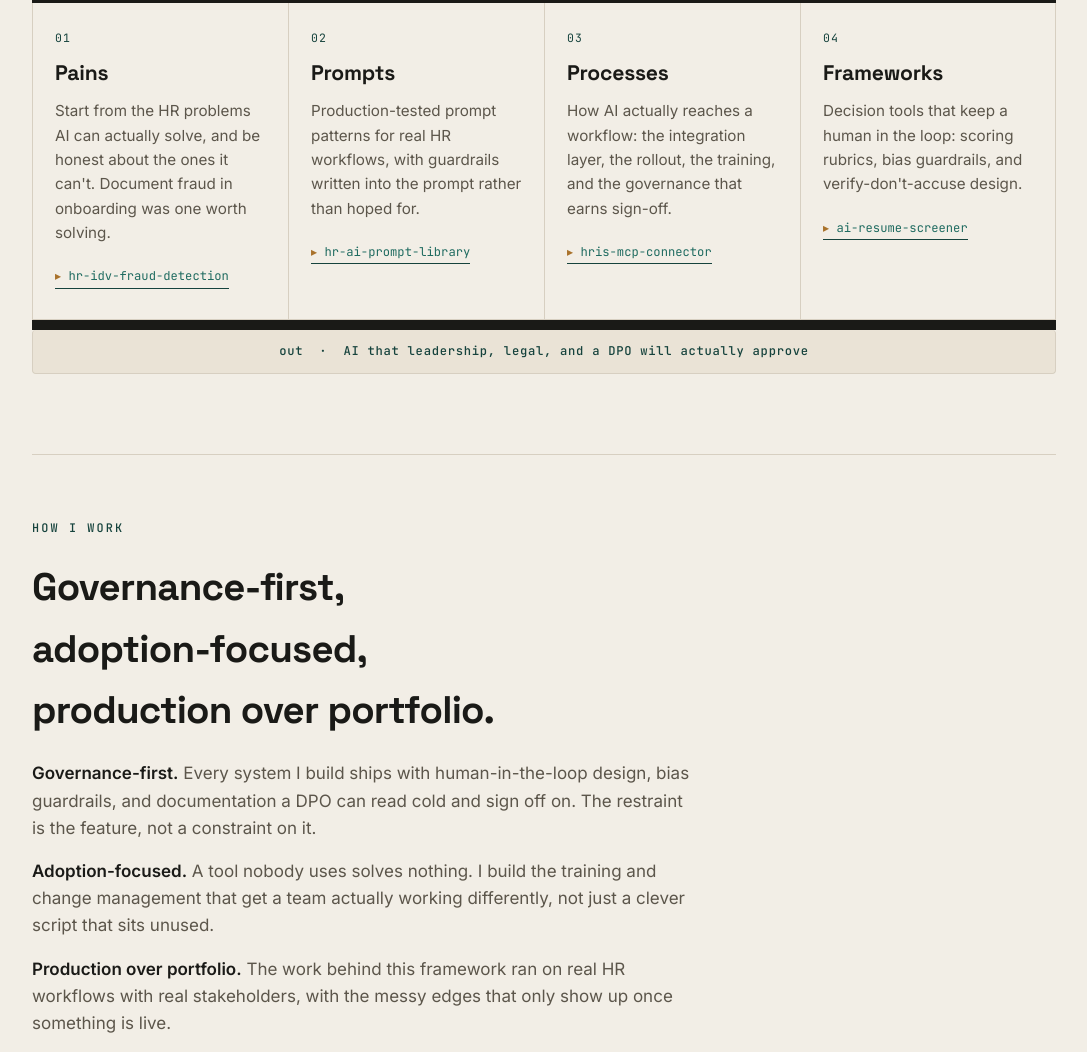
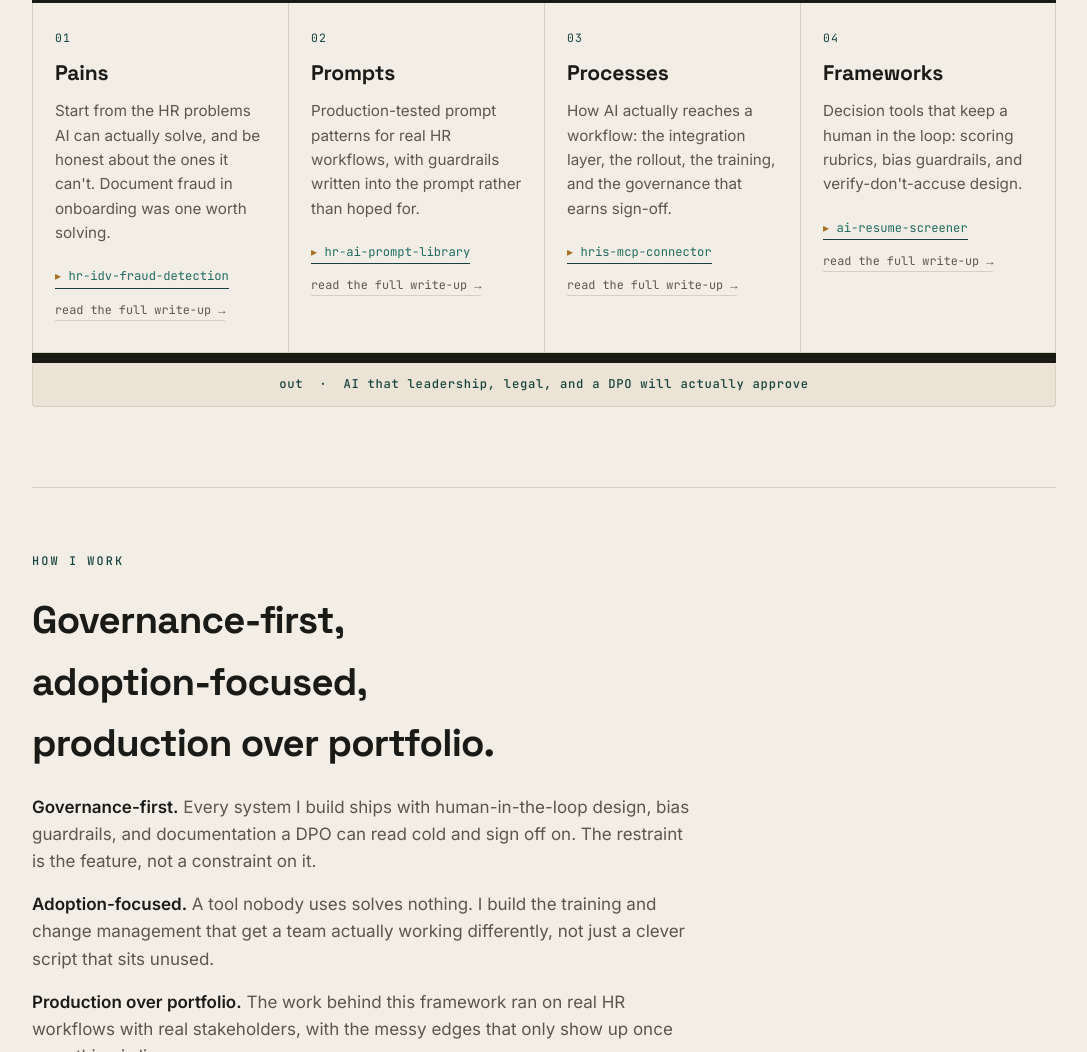
Before and after one commit to builtbybianca/the-hr-ai-architect, a plain HTML site: page index.html in a window 1280 px wide. Shown: the part 697-1749 px from the top of the page, without its empty margins (96-1183 px from the left). Drawn offline with Linux system fonts and the light colour scheme.

Commit message:
Add read-more links from pillars to write-ups

```diff
--- a/index.html
+++ b/index.html
@@ -91,6 +91,8 @@ a:focus-visible{outline:2px solid var(--teal);outline-offset:3px}
 .col .proof{font-family:var(--mono);font-size:.76rem;display:inline-block;
   border:none;border-bottom:1px solid var(--teal);color:var(--teal-bright);padding-bottom:1px}
 .col .proof::before{content:"▸ ";color:var(--ochre)}
+.col .more{display:inline-block;margin-top:12px;font-family:var(--mono);font-size:.74rem;color:var(--ink-soft);border:none;border-bottom:1px solid var(--rule)}
+.col .more:hover,.col .more:focus-visible{color:var(--teal);border-color:var(--teal)}
 .beam-base{height:10px;background:var(--ink)}
 .load-base{margin-top:0;border-top:none;color:var(--teal);font-weight:500}
 @media(max-width:760px){
@@ -169,6 +171,7 @@ footer{padding:40px 0 60px;border-top:1px solid var(--rule);margin-top:50px;
         <p>Start from the HR problems AI can actually solve, and be honest about the ones it
         can't. Document fraud in onboarding was one worth solving.</p>
         <a class="proof" href="https://github.com/builtbybianca/hr-idv-fraud-detection">hr-idv-fraud-detection</a>
+        <br><a class="more" href="https://github.com/builtbybianca/the-hr-ai-architect/blob/main/docs/pillars/01-pains.md">read the full write-up &rarr;</a>
       </div>
       <div class="col reveal">
         <div class="num">02</div>
@@ -176,6 +179,7 @@ footer{padding:40px 0 60px;border-top:1px solid var(--rule);margin-top:50px;
         <p>Production-tested prompt patterns for real HR workflows, with guardrails written
         into the prompt rather than hoped for.</p>
         <a class="proof" href="https://github.com/builtbybianca/hr-ai-prompt-library">hr-ai-prompt-library</a>
+        <br><a class="more" href="https://github.com/builtbybianca/the-hr-ai-architect/blob/main/docs/pillars/02-prompts.md">read the full write-up &rarr;</a>
       </div>
       <div class="col reveal">
         <div class="num">03</div>
@@ -183,6 +187,7 @@ footer{padding:40px 0 60px;border-top:1px solid var(--rule);margin-top:50px;
         <p>How AI actually reaches a workflow: the integration layer, the rollout, the
         training, and the governance that earns sign-off.</p>
         <a class="proof" href="https://github.com/builtbybianca/hris-mcp-connector">hris-mcp-connector</a>
+        <br><a class="more" href="https://github.com/builtbybianca/the-hr-ai-architect/blob/main/docs/pillars/03-processes.md">read the full write-up &rarr;</a>
       </div>
       <div class="col reveal">
         <div class="num">04</div>
@@ -190,6 +195,7 @@ footer{padding:40px 0 60px;border-top:1px solid var(--rule);margin-top:50px;
         <p>Decision tools that keep a human in the loop: scoring rubrics, bias guardrails,
         and verify-don't-accuse design.</p>
         <a class="proof" href="https://github.com/builtbybianca/ai-resume-screener">ai-resume-screener</a>
+        <br><a class="more" href="https://github.com/builtbybianca/the-hr-ai-architect/blob/main/docs/pillars/04-frameworks.md">read the full write-up &rarr;</a>
       </div>
     </div>
     <div class="beam-base"></div>
```
